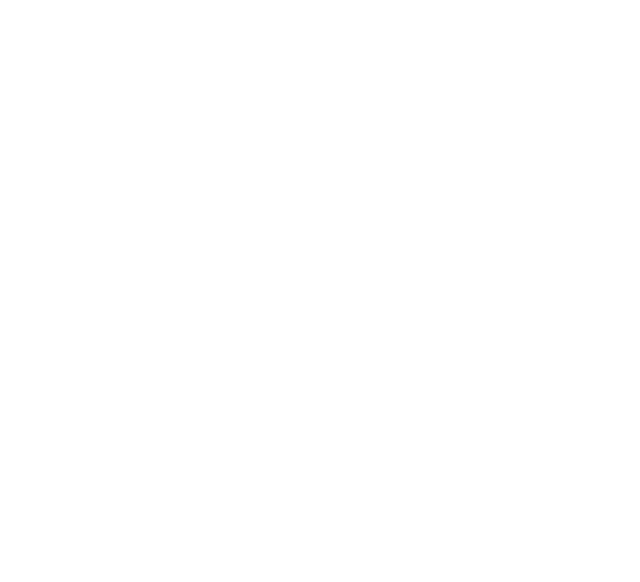
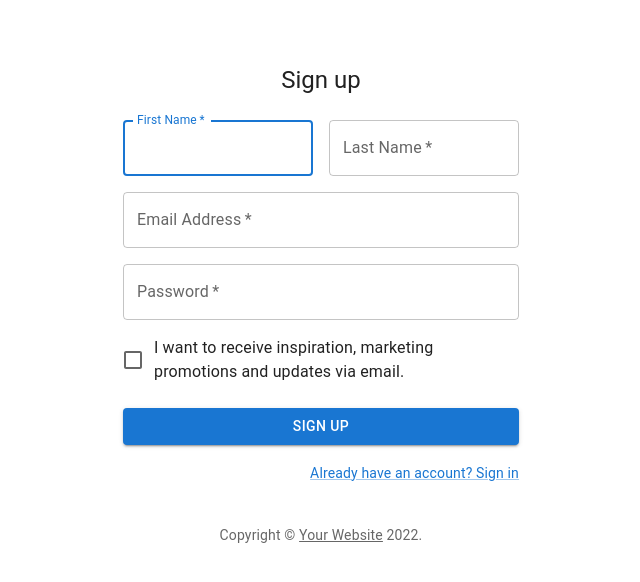
Before and after one commit to mucahitkarakus/fireblog-app, a React (Create React App) app: page /register in a window 1280 px wide. Before the commit this address had no page. Shown: the top 582 px of the page, without its empty margins (319-959 px from the left). Built offline with nearby package versions, Linux system fonts and the light colour scheme.

Commit message:
register metarial ui done

```diff
--- a/package.json
+++ b/package.json
@@ -9,6 +9,7 @@
     "@testing-library/jest-dom": "^5.16.5",
     "@testing-library/react": "^13.4.0",
     "@testing-library/user-event": "^13.5.0",
+    "firebase": "^9.14.0",
     "react": "^18.2.0",
     "react-dom": "^18.2.0",
     "react-icons": "^4.6.0",
--- a/src/pages/Register.jsx
+++ b/src/pages/Register.jsx
@@ -1,7 +1,134 @@
-import React from "react";
+import * as React from "react";
+import Avatar from "@mui/material/Avatar";
+import Button from "@mui/material/Button";
+import CssBaseline from "@mui/material/CssBaseline";
+import TextField from "@mui/material/TextField";
+import FormControlLabel from "@mui/material/FormControlLabel";
+import Checkbox from "@mui/material/Checkbox";
+import Link from "@mui/material/Link";
+import Grid from "@mui/material/Grid";
+import Box from "@mui/material/Box";
+import Typography from "@mui/material/Typography";
+import Container from "@mui/material/Container";
+import {createTheme, ThemeProvider} from "@mui/material/styles";
 
-const Register = () => {
-  return <div>Register</div>;
-};
+function Copyright(props: any) {
+  return (
+    <Typography
+      variant="body2"
+      color="text.secondary"
+      align="center"
+      {...props}
+    >
+      {"Copyright © "}
+      <Link color="inherit" href="https://mui.com/">
+        Your Website
+      </Link>{" "}
+      {new Date().getFullYear()}
+      {"."}
+    </Typography>
+  );
+}
 
-export default Register;
+const theme = createTheme();
+
+export default function Register() {
+  const handleSubmit = (event: React.FormEvent<HTMLFormElement>) => {
+    event.preventDefault();
+    const data = new FormData(event.currentTarget);
+    console.log({
+      email: data.get("email"),
+      password: data.get("password"),
+    });
+  };
+
+  return (
+    <ThemeProvider theme={theme}>
+      <Container component="main" maxWidth="xs">
+        <CssBaseline />
+        <Box
+          sx={{
+            marginTop: 8,
+            display: "flex",
+            flexDirection: "column",
+            alignItems: "center",
+          }}
+        >
+          <Typography component="h1" variant="h5">
+            Sign up
+          </Typography>
+          <Box component="form" noValidate onSubmit={handleSubmit} sx={{mt: 3}}>
+            <Grid container spacing={2}>
+              <Grid item xs={12} sm={6}>
+                <TextField
+                  autoComplete="given-name"
+                  name="firstName"
+                  required
+                  fullWidth
+                  id="firstName"
+                  label="First Name"
+                  autoFocus
+                />
+              </Grid>
+              <Grid item xs={12} sm={6}>
+                <TextField
+                  required
+                  fullWidth
+                  id="lastName"
+                  label="Last Name"
+                  name="lastName"
+                  autoComplete="family-name"
+                />
+              </Grid>
+              <Grid item xs={12}>
+                <TextField
+                  required
+                  fullWidth
+                  id="email"
+                  label="Email Address"
+                  name="email"
+                  autoComplete="email"
+                />
+              </Grid>
+              <Grid item xs={12}>
+                <TextField
+                  required
+                  fullWidth
+                  name="password"
+                  label="Password"
+                  type="password"
+                  id="password"
+                  autoComplete="new-password"
+                />
+              </Grid>
+              <Grid item xs={12}>
+                <FormControlLabel
+                  control={
+                    <Checkbox value="allowExtraEmails" color="primary" />
+                  }
+                  label="I want to receive inspiration, marketing promotions and updates via email."
+                />
+              </Grid>
+            </Grid>
+            <Button
+              type="submit"
+              fullWidth
+              variant="contained"
+              sx={{mt: 3, mb: 2}}
+            >
+              Sign Up
+            </Button>
+            <Grid container justifyContent="flex-end">
+              <Grid item>
+                <Link href="#" variant="body2">
+                  Already have an account? Sign in
+                </Link>
+              </Grid>
+            </Grid>
+          </Box>
+        </Box>
+        <Copyright sx={{mt: 5}} />
+      </Container>
+    </ThemeProvider>
+  );
+}
--- a/src/router/AppRouter.jsx
+++ b/src/router/AppRouter.jsx
@@ -2,13 +2,15 @@
 import {BrowserRouter, Routes, Route} from "react-router-dom";
 import Dashboard from "../Pages/Dashboard";
 import Login from "../Pages/Login";
+import Register from "../Pages/Register";
 
 const AppRouter = () => {
   return (
     <BrowserRouter>
       <Routes>
         <Route path="/" element={<Dashboard />} />
-        <Route path="/Login" element={<Login />} />
+        <Route path="/login" element={<Login />} />
+        <Route path="/register" element={<Register />} />
       </Routes>
     </BrowserRouter>
   );
```
Also changed, not shown: 1 other file (tests, documents, lock files or other folders).
